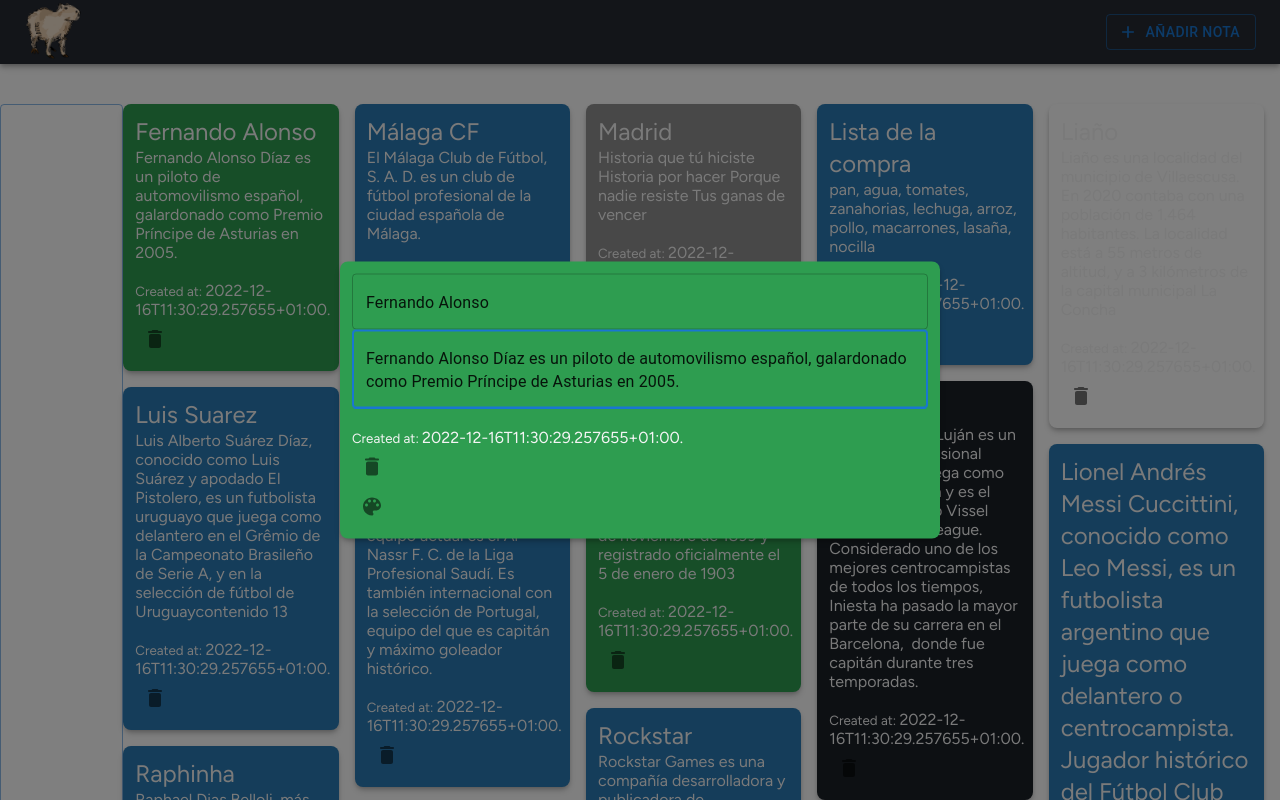
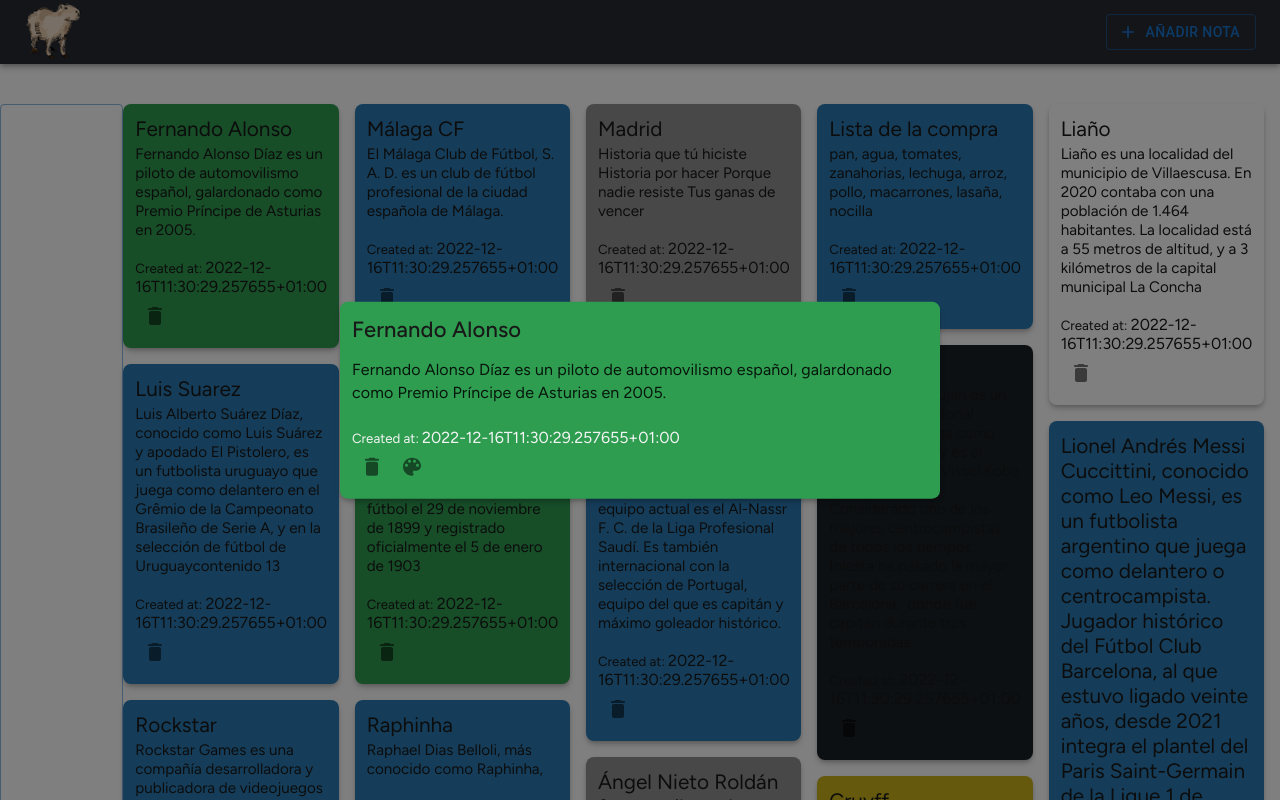
Before and after one commit to santihergon/capynotes, a React (Create React App) app: page / in a window 1280 px wide. Both pictures are taken after a click on the element 231 px from the left and 237 px from the top of the page. Shown: the top 800 px of the page. Built offline with nearby package versions, Linux system fonts and the light colour scheme.

Commit message:
little design

```diff
--- a/src/App.css
+++ b/src/App.css
@@ -1,7 +1,7 @@
-@import url('https://fonts.googleapis.com/css2?family=Figtree:ital,wght@0,300;0,400;0,500;0,600;0,700;0,800;0,900;1,300;1,400;1,500;1,600;1,700;1,800;1,900&display=swap');
+@import url("https://fonts.googleapis.com/css2?family=Figtree:ital,wght@0,300;0,400;0,500;0,600;0,700;0,800;0,900;1,300;1,400;1,500;1,600;1,700;1,800;1,900&display=swap");
 
-body{
-  font-family: 'Figtree';
+body {
+  font-family: "Figtree";
 }
 
 .App {
@@ -60,14 +60,44 @@
   justify-content: center;
 }
 
-.miCard{
+.miCard {
   border-radius: 0.5rem;
   box-shadow: #00000036 0px 4px 6px -1px, #00000028 0px 2px 4px -1px;
 }
-.miCard:hover{
-  box-shadow: 0 1px 2px 0 rgba(0,0,0,0.6),0 1px 3px 1px rgba(0,0,0,0.302);
+.miCard:hover {
+  box-shadow: 0 1px 2px 0 rgba(0, 0, 0, 0.6), 0 1px 3px 1px rgba(0, 0, 0, 0.302);
 }
 
 .Typography {
-  font-family: 'Figtree' !important;
+  font-family: "Figtree" !important;
+  box-sizing: border-box !important;
 }
+
+.textFieldTitle {
+  padding-bottom: 1%;
+}
+
+.textFieldTitle .MuiInput-input {
+  font-size: 1.375rem !important;
+  font-weight: 500 !important;
+  font-family: "Figtree" !important;
+  color: #181818 !important;
+}
+.textFieldContent .MuiInput-input {
+  font-weight: 400 !important;
+  font-family: "Figtree" !important;
+}
+
+
+.divTitle{
+  padding-bottom: 1.5%;
+}
+.textTitle{
+ font-size: 1.3rem !important;
+}
+.divContent{
+}
+.textContent{
+  font-weight: 400 !important;
+ font-size: 0.95rem !important;
+}
--- a/src/components/NoteDetail.jsx
+++ b/src/components/NoteDetail.jsx
@@ -38,13 +38,10 @@
 
 const MiCard = styled(Grid)(({ theme }) => ({
     color: "#f5f5f5",
-    // backgroundColor: db_base.color === "black" ? "#1A2027" : "#fff"
+    backgroundColor: "#2a7bb5"
 }));
 
 function NoteDetail({ open, handleClose, modalInfo, deleteButton, updateDb, dataBase, setModalInfo }) {
-
-    //console.log("notedetail")
-    //console.log(modalInfo)
 
     const [newCreateNote, setNewCreateNote] = useState(null);
     const [noteContent, setNoteContent] = useState('');
@@ -81,23 +78,7 @@
         } else {
             setChecked(event.target.id);
             modalInfo.color = event.target.id;
-
         }
-
-        // if (event.target.id === "red" ) {
-        //     console.log(event.target.checked)
-        //     setChecked(event.target.id);
-        //     event.preventDefault();
-        //    console.log(event.target.id);
-        // //    <CircleIcon style={{ color: 'red', fill: 'red' }} />
-        // }
-        // if (event.target.id === "green") {
-        //     setChecked(event.target.id);
-        //     event.preventDefault();
-        //    console.log(event.target.id);
-        // //    <CircleIcon style={{ color: 'green', fill: 'green' }} />
-        // }
-
     };
 
     const LikeAction = () => {
@@ -108,7 +89,7 @@
                     id={key}
                     className='hover-pink'
                     icon={<CircleIcon style={{ color: NOTE_COLORS[key] }} />}
-                    checkedIcon={<CircleIcon style={{ color: NOTE_COLORS[key], border: '1px solid' + NOTE_COLORS[key], borderRadius:'24px'  }} />}
+                    checkedIcon={<CircleIcon style={{ color: NOTE_COLORS[key], border: '1px solid' + NOTE_COLORS[key], borderRadius:'24px' }} />}
                     checked={checked === key}
                     onClick={handleChangeBtnSetColor}
                 />
@@ -132,7 +113,6 @@
 
     const closeModal = (event) => {
         modalInfo.created_at = date.toLocaleString();
-
         if (modalInfo.content) {
             const date = new Date();
             const newNote = {
@@ -140,7 +120,7 @@
                 title: modalInfo.title,
                 content: modalInfo.content,
                 created_at: date.toLocaleString(),
-                color: ""
+                color: noteColor
             };
             if (!isUpdate) {
                 dataBase.push(newNote);
@@ -154,7 +134,6 @@
 
     return (
         <div>
-            {/* <Button onClick={handleOpen}>Open modal</Button> */}
             <Modal
                 aria-labelledby="transition-modal-title"
                 aria-describedby="transition-modal-description"
@@ -165,42 +144,50 @@
             >
                 <Fade in={open}>
                     <Grid item key={modalInfo?.id} xs={12} sm={12} md={6} lg={6} xl={4} className='gridCards'>
-                        <MiCard container className="miCard" sx={{ position: 'absolute', top: '50%', left: '50%', transform: 'translate(-50%, -50%)', width: 600, m: 'auto', backgroundColor: noteColor === "black" ? "#1A2027" : noteColor === "green" ? "#2e9d50" : noteColor === "yellow" ? "#c9b31b" : noteColor === "blue" ? "#2a7bb5" : noteColor === "white" ? "#919191" : "#8d5991" }} >
+                        <MiCard container className="miCard" sx={{ position: 'absolute', top: '50%', left: '50%', transform: 'translate(-50%, -50%)', width: 600, m: 'auto', backgroundColor: NOTE_COLORS[modalInfo.color] }} >
                             <Grid item xs sx={{ p: '0.75em', '@media screen and (max-width: 890px)': { maxWidth: '100%', p: '0.75em' } }}>  {/* Creo que se puede quitar */}
-                                <div>
+                                <div className='textFieldTitle'>
                                     <TextField
                                         id="outlined-multiline-flexible"
                                         multiline
                                         defaultValue={modalInfo?.title || ''}
-                                        placeholder='Escribe algo...'
+                                        placeholder='Título'
                                         fullWidth
                                         // value={noteTitle}
                                         onChange={handleChangeTitle}
+                                        variant="standard"
+                                        InputProps={{
+                                            disableUnderline: true,
+                                        }}
                                     />
                                 </div>
-                                <div className='pregunta'>
+                                <div className='textFieldContent'>
                                     <TextField
                                         id="outlined-multiline-flexible"
                                         multiline
                                         // defaultValue={modalInfo.content}
                                         defaultValue={modalInfo?.content || ''}
-                                        placeholder='Escribe algo...'
+                                        placeholder='Añade una nota...'
                                         fullWidth
                                         autoFocus
                                         // value={noteText}
                                         onChange={handleChangeContent}
+                                        variant="standard"
+                                        InputProps={{
+                                            disableUnderline: true,
+                                        }}
                                     />
                                 </div>
                                 <br></br>
                                 <div className='pregunta'>
                                     <small>Created at: </small>
-                                    <span>{modalInfo?.created_at}</span>.
+                                    <span>{modalInfo?.created_at}</span>
                                     {/* <span>{format(data.created_at, 'dd/mm/yyyy')}</span> */}
                                 </div>
-                                <IconButton aria-label="delete" onClick={() => deleteButton(modalInfo?.id, modalInfo)}>
-                                    <DeleteRoundedIcon />
-                                </IconButton>
                                 <div>
+                                    <IconButton aria-label="delete" onClick={() => deleteButton(modalInfo?.id, modalInfo)}>
+                                        <DeleteRoundedIcon />
+                                    </IconButton>
                                     <IconButton aria-label="setColor" onClick={handleClickPopover} >
                                         <ColorLensRoundedIcon />
                                     </IconButton>
--- a/src/views/NoteList.jsx
+++ b/src/views/NoteList.jsx
@@ -20,7 +20,7 @@
 import { NOTE_COLORS } from "../utils/CONSTANTS";
 
 const MiCard = styled(Grid)(({ theme }) => ({
-  color: "#f5f5f5",
+  color: "#181818",
   // backgroundColor: db_base.color === "black" ? "#1A2027" : "#fff"
 }));
 
@@ -84,18 +84,18 @@
                   setModalInfo(data);
                 }} className="miCard" sx={{ m: 'auto', backgroundColor: NOTE_COLORS[data.color]  }} >
                   <Grid item xs sx={{ p: '0.75em', '@media screen and (max-width: 890px)': { maxWidth: '100%', p: '0.75em' } }}>
-                    <div>
-                      <Typography variant="h5" component="div" className="Typography">
+                    <div className='divTitle'>
+                      <span className='textTitle'>
                         {data.title}
-                      </Typography>
+                      </span>
                     </div>
-                    <div className='pregunta'>
-                      <span>{data.content}</span>
+                    <div className='divContent'>
+                      <span className='textContent'>{data.content}</span>
                     </div>
                     <br></br>
                     <div className='pregunta'>
                       <small>Created at: </small>
-                      <span>{data.created_at}</span>.
+                      <span>{data.created_at}</span>
                       {/* <span>{format(data.created_at, 'dd/mm/yyyy')}</span> */}
                     </div>
                     <IconButton aria-label="delete" onClick={(e) => { e.stopPropagation(); deleteButton(data.id, data) }}>
```
